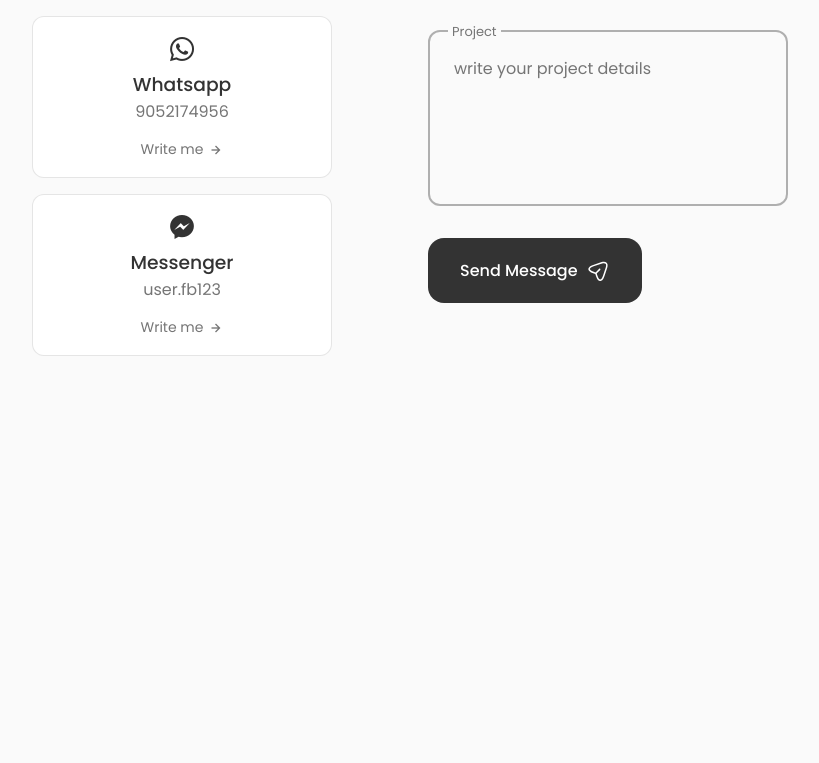
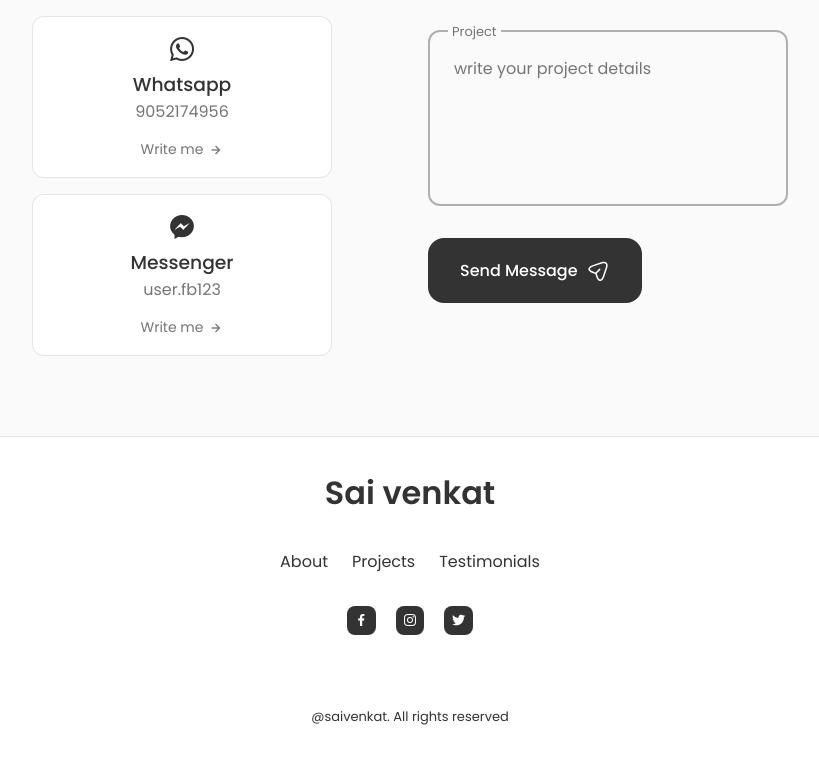
Before and after one commit to saivenkat-pentakota/myportfolio, a React (Create React App) app: page / in a window 1280 px wide. Shown: the part 4420-5183 px from the top of the page, without its empty margins (230-1049 px from the left). Before the commit the page ends 4856 px from the top, so only its background shows below. Built offline with nearby package versions, Linux system fonts and the light colour scheme.

Commit message:
created footer component

```diff
--- a/src/App.js
+++ b/src/App.js
@@ -8,6 +8,7 @@ import Services from './components/services/Services';
 import Qualification from './components/qualification/Qualification';
 import Testimonials from './components/testimonial/Testimonials';
 import Contact from './components/contact/Contact';
+import Footer from './components/footer/Footer';
 function App() {
   return (
  <>
@@ -20,6 +21,7 @@ function App() {
  <Qualification/>
  <Testimonials/>
  <Contact/>
+ <Footer/>
  </main>
 
 
--- /dev/null
+++ b/src/components/footer/Footer.jsx
@@ -0,0 +1,40 @@
+import React from 'react';
+import './footer.css';
+
+const Footer = () => {
+  return (
+    <footer className="footer">
+        <div className="footer_container container">
+            <h1 className="footer_title">Sai venkat</h1>
+            <ul className="footer_list">
+                <li>
+                    <a href="#about" className="footer_link">About</a>
+                </li>
+                <li>
+                    <a href="#portfolio" className="footer_link">Projects</a>
+                </li>
+                <li>
+                    <a href="#testimonials" className="footer_link">Testimonials</a>
+                </li>
+            </ul>
+        <div className="footer_social">
+
+        <a href="https://www.facebook.com/" className="footer_social-link" target="_blank" rel="noreferrer">
+            <i className="bx bxl-facebook"></i>
+        </a>
+        <a href="https://www.instagram.com/" className="footer_social-link" target="_blank" rel="noreferrer">
+            <i className="bx bxl-instagram"></i>
+        </a>
+        <a href="https://twitter.com/" className="footer_social-link" target="_blank" rel="noreferrer">
+            <i className="bx bxl-twitter"></i>
+        </a>
+            </div>
+            <span className="footer_copy">
+             @saivenkat. All rights reserved
+                </span>
+        </div>
+    </footer>
+  )
+}
+
+export default Footer;
--- /dev/null
+++ b/src/components/footer/footer.css
@@ -0,0 +1,66 @@
+.footer{
+    background-color: var(--container-color);
+    border-top: 1px solid rgba(0,0,0,0.1);
+
+}
+
+.footer_container{
+    padding: 2rem 0 6rem;
+}
+
+.footer_title,.footer_link{
+
+    color: var(--title-color);
+}
+
+.footer_title{
+    text-align:center;
+    margin-bottom:var(--mb-2);
+}
+
+.footer_link:hover{
+    color:var(--title-color-dark);
+}
+
+.footer_list{
+    display:flex;
+    justify-content:center;
+    column-gap:1.5rem;
+    margin-bottom:var(--mb-2);
+}
+
+.footer_social{
+    display:flex;
+    justify-content:center;
+    column-gap:1.25rem;
+}
+
+.footer_social-link{
+    background-color:var(--title-color);
+    color:var(--container-color);
+    font-size:large1.125rem;
+    padding: 0.4rem;
+    border-radius:0.5rem;
+    display:inline-flex;
+}
+
+.footer_social-link:hover{
+    background-color: var(--title-color-dark);
+}
+
+.footer_copy{
+    display:block;
+    margin-top:4.5rem;
+    color:var(--title-color);
+    text-align: center;
+    font-size:var(--smaller-font-size);
+}
+
+@media screen and (max-width:992px) {
+    .footer_social-link{
+        padding: 0.25rem;
+        border-radius: 0.25rem;
+        font-size:1rem;
+
+    }
+}
```
